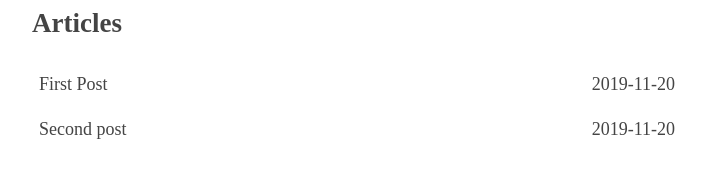
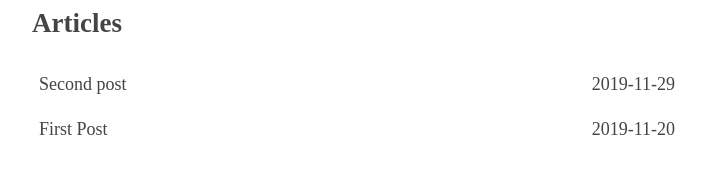
Before and after one commit to zeling/nojekyll, a plain HTML site: page index.html in a window 1280 px wide. Shown: the part 191-379 px from the top of the page, 283-996 px from the left. Drawn offline with Linux system fonts and the light colour scheme.

Commit message:
built from 4a9f2a8d5ddc757c0f15552ebc8af8289aee9eeb

```diff
--- a/index.html
+++ b/index.html
@@ -6,8 +6,8 @@
 <div class="navbar"><div><a href="/index.html">index</a></div><div><a href="/about.html">about</a></div></div>
 <hr /></div>
 <div class="article"><h2>Articles</h2>
-<ul class="article-list"><li><a class="article-item" href="/posts/hello.html"><span class="article-main">First Post</span>
-<span class="article-aux">2019-11-20</span></a></li><li><a class="article-item" href="/posts/second.html"><span class="article-main">Second post</span>
+<ul class="article-list"><li><a class="article-item" href="/posts/second.html"><span class="article-main">Second post</span>
+<span class="article-aux">2019-11-29</span></a></li><li><a class="article-item" href="/posts/hello.html"><span class="article-main">First Post</span>
 <span class="article-aux">2019-11-20</span></a></li></ul></div>
 <div class="footer"><hr />
 <div class="license"><a rel="license" href="http://creativecommons.org/licenses/by-sa/4.0/"><img alt="Creative Commons License" style="border-width:0" src="https://i.creativecommons.org/l/by-sa/4.0/88x31.png" /></a>
```
Also changed, not shown: posts/second.html (+1 -1 lines).
